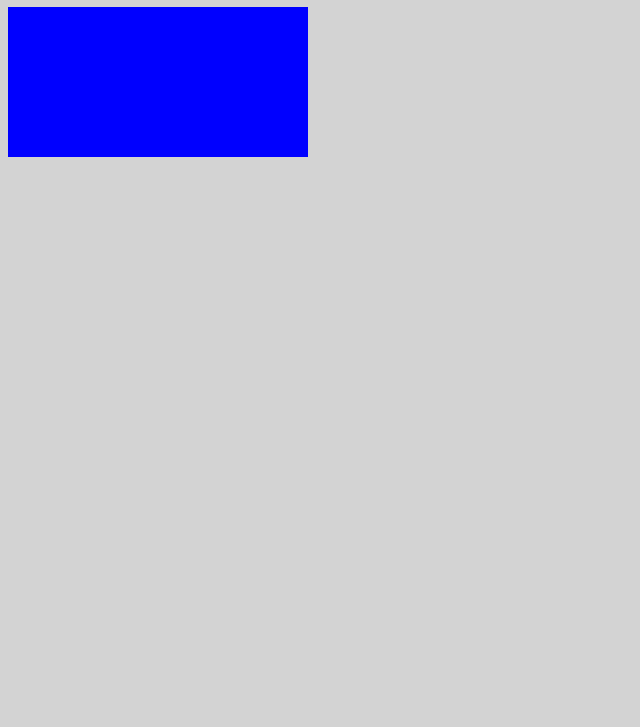
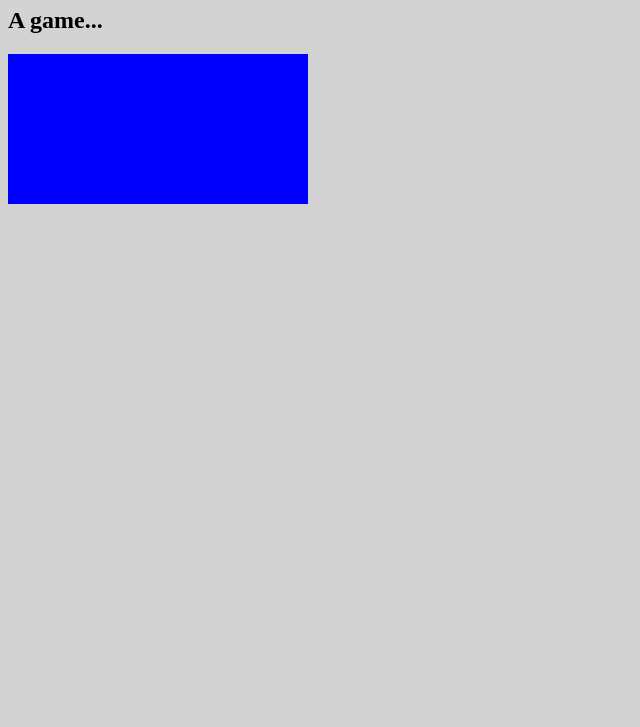
Before and after one commit to mirakulo/platformer, a plain HTML site: page index.html in a window 1280 px wide. Shown: the part 73-800 px from the top of the page, without its empty margins (0-640 px from the left). Drawn offline with Linux system fonts and the light colour scheme.

Commit message:
Added a 'a game' to the index page.

```diff
--- a/index.html
+++ b/index.html
@@ -5,8 +5,9 @@
 		<link rel="stylesheet" type="text/css" href="css/style.css">
 	</head>
 	<body>
-		<h1>Beamio</h1>
+    <h1>Beamio</h1>
+    <h2>A game...</h2>
 		<canvas id="cvs">canvas not supported</canvas>
-		<script type="text/javascript" src="js/main.js"></script>
+    <script type="text/javascript" src="js/main.js"></script>
 	</body>
 </html>
```
